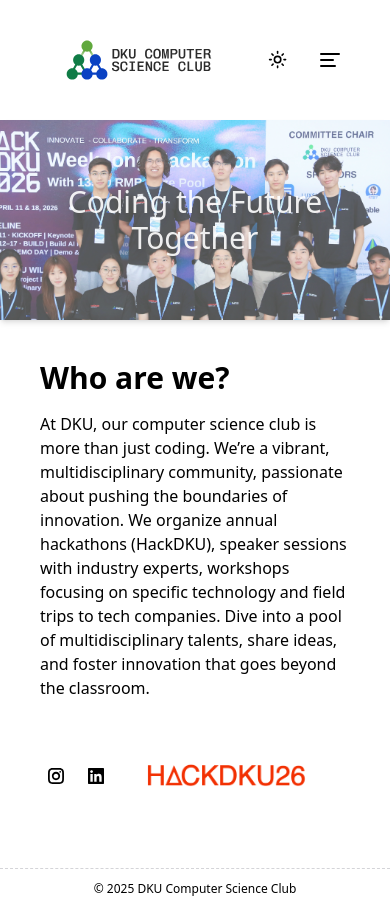
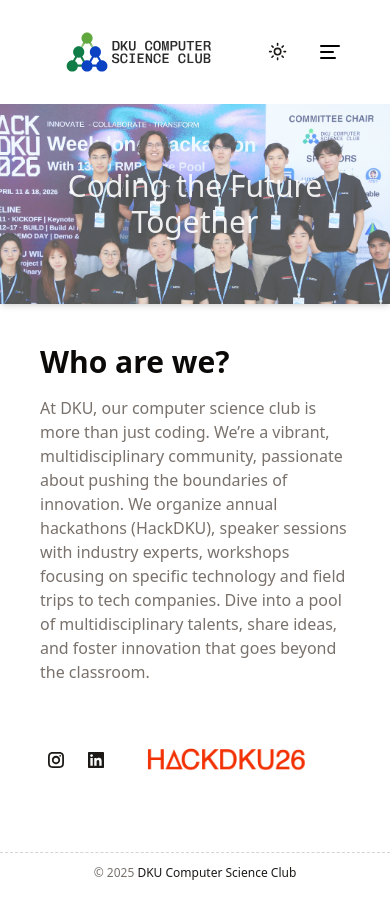
Before and after one commit to DKU-CS-Club/dkucs.com, a Next.js app: page / in a window 390 px wide. Built offline with nearby package versions, Linux system fonts and the light colour scheme.

Commit message:
fixed css things, updated blog appearance

```diff
--- a/src/app/blog/[...slug]/page.tsx
+++ b/src/app/blog/[...slug]/page.tsx
@@ -61,24 +61,20 @@
 	}
 
 	return (
-    <article className="container relative max-w-3xl  py-6 lg:py-10">
+		<article className="container relative max-w-3xl  py-6 lg:py-10 border sm:px-10 border-neutral-400/20">
 			<div>
-      {/* {blog.image && (
-        <Image
-          src={blog.image}
-          alt={blog.title}
-          width={900}
-          height={300}
-          priority
-          className="my-8 border bg-muted transition-colors"
-          style={{
-            maxWidth: "100%",
-            height: "auto"
-          }} />
-      )} */}
-
-        <h1 className="mt-12 mb-2inline-block text-4xl pb-3 font-bold capitalize leading-tight text-primary lg:text-5xl">
+				<div className="bg-gradient-to-r bg-from-rose-900 bg-to-neutral-900">
+					<Link
+						href="/blog"
+						className={
+							cn(buttonVariants({ variant: "ghost" })) + " font-mono px-0"
+						}
+					>
+						<ChevronLeft className="size-6" />
+					</Link>
+					<h1 className="text-center mb-2 text-4xl pb-3 font-extralight capitalize leading-tight tracking-tighter text-primary lg:text-6xl">
 						{blog.title}
+						<div />
 					</h1>
 					{blog.date && (
 						<time
@@ -88,7 +84,7 @@
 							Published on {formatDate(blog.date)}
 						</time>
 					)}
-
+				</div>
 
 				<Mdx code={blog.body} />
 				<hr className="mt-12" />
--- a/src/components/header-nav.tsx
+++ b/src/components/header-nav.tsx
@@ -5,26 +5,26 @@
 import Link from "next/link";
 import { useSelectedLayoutSegment } from "next/navigation";
 
-
 export default function HeaderNav() {
 	const segment = useSelectedLayoutSegment();
 	return (
-    <><nav className="hidden items-center gap-6 md:flex">
+		<>
+			<nav className="hidden items-center gap-6 md:flex">
 				{NAV_LIST.map((item) => (
 					<Link
 						key={item.label + item.path}
 						href={item.path}
 						className={cn(
 							" font-normal hover:text-primary transition-colors flex items-center",
-            `/${segment}` === item.path
-              ? "text-primary"
-              : "text-muted-foreground"
+							`/${segment}` === item.path ? "text-primary" : "text-primary/80",
 						)}
 					>
 						<item.icon className="mr-2 size-4" />
 						<span>{item.label}</span>
 					</Link>
 				))}
-    </nav><ModeToggle/></>
+			</nav>
+			<ModeToggle />
+		</>
 	);
 }
--- a/src/components/site-header.tsx
+++ b/src/components/site-header.tsx
@@ -11,8 +11,8 @@
 export default function SiteHeader() {
 	const [isMobileOpen, setIsMobileOpen] = useState(false);
 	return (
-    <header className="sticky top-0 z-40 flex w-full items-center justify-between bg-white/70 dark:bg-black/70 p-4 px-8 text-primary backdrop-blur-lg mt-3 mb-3">
-      <div className=" container flex h-16 max-w-screen-2xl items-center justify-between">
+		<header className="sticky top-0 z-40 flex w-full items-center justify-between  bg-gradient-to-b from-white/70 to-transparent dark:from-black/70 p-4 px-8 text-primary backdrop-blur-lg mt-3 mb-3">
+			<div className=" container flex h-12 max-w-screen-2xl items-center justify-between">
 				<div className="flex items-center space-x-3">
 					<Link
 						href="/"
--- a/src/components/socials.tsx
+++ b/src/components/socials.tsx
@@ -15,7 +15,7 @@
 				target="_blank"
 				className={cn(
 					buttonVariants({ variant: "secondary" }),
-          "p-2 size-8 text-accent hover:shadow-xl hover:shadow-orange-400 transition-all duration-200 ease-in-",
+					"p-2 size-8 bg-background hover:shadow-xl hover:shadow-orange-400 transition-all duration-200 ease-in-",
 				)}
 			>
 				<GrInstagram className="h-6 w-6" />
@@ -27,7 +27,7 @@
 				target="_blank"
 				className={cn(
 					buttonVariants({ variant: "secondary" }),
-          "p-2 size-8 text-accent hover:shadow-xl hover:shadow-blue-400 transition-all duration-200 ease-in-",
+					"p-2 size-8 bg-background hover:shadow-xl hover:shadow-blue-400 transition-all duration-200 ease-in-",
 				)}
 			>
 				<GrLinkedin className="h-6 w-6" />
@@ -39,7 +39,7 @@
 				target="_blank"
 				className={cn(
 					buttonVariants({ variant: "secondary" }),
-          "p-2  text-accent",
+					"p-2  bg-background ",
 				)}
 			>
 				<img
--- a/tailwind.config.ts
+++ b/tailwind.config.ts
@@ -26,38 +26,38 @@
         code: ["var(--font-code)", ...fontFamily.sans],
       },
       colors: {
-        border: "hsl(var(--border))",
-        input: "hsl(var(--input))",
-        ring: "hsl(var(--ring))",
+        border: "var(--border)",
+        input: "var(--input)",
+        ring: "var(--ring)",
         background: "var(--background)",
-        foreground: "hsl(var(--foreground))",
+        foreground: "var(--foreground)",
         primary: {
-          DEFAULT: "hsl(var(--primary))",
-          foreground: "hsl(var(--primary-foreground))",
+          DEFAULT: "var(--primary)",
+          foreground: "var(--primary-foreground)",
         },
         secondary: {
-          DEFAULT: "hsl(var(--secondary))",
-          foreground: "hsl(var(--secondary-foreground))",
+          DEFAULT: "var(--secondary)",
+          foreground: "var(--secondary-foreground)",
         },
         destructive: {
-          DEFAULT: "hsl(var(--destructive))",
-          foreground: "hsl(var(--destructive-foreground))",
+          DEFAULT: "var(--destructive)",
+          foreground: "var(--destructive-foreground)",
         },
         muted: {
-          DEFAULT: "hsl(var(--muted))",
-          foreground: "hsl(var(--muted-foreground))",
+          DEFAULT: "var(--muted)",
+          foreground: "var(--muted-foreground)",
         },
         accent: {
-          DEFAULT: "hsl(var(--accent))",
-          foreground: "hsl(var(--accent-foreground))",
+          DEFAULT: "var(--accent)",
+          foreground: "var(--accent-foreground)",
         },
         popover: {
-          DEFAULT: "hsl(var(--popover))",
-          foreground: "hsl(var(--popover-foreground))",
+          DEFAULT: "var(--popover)",
+          foreground: "var(--popover-foreground)",
         },
         card: {
-          DEFAULT: "hsl(var(--card))",
-          foreground: "hsl(var(--card-foreground))",
+          DEFAULT: "var(--card)",
+          foreground: "var(--card-foreground)",
         },
       },
       borderRadius: {
```
Lines whose indentation alone changed are shown as unchanged.
